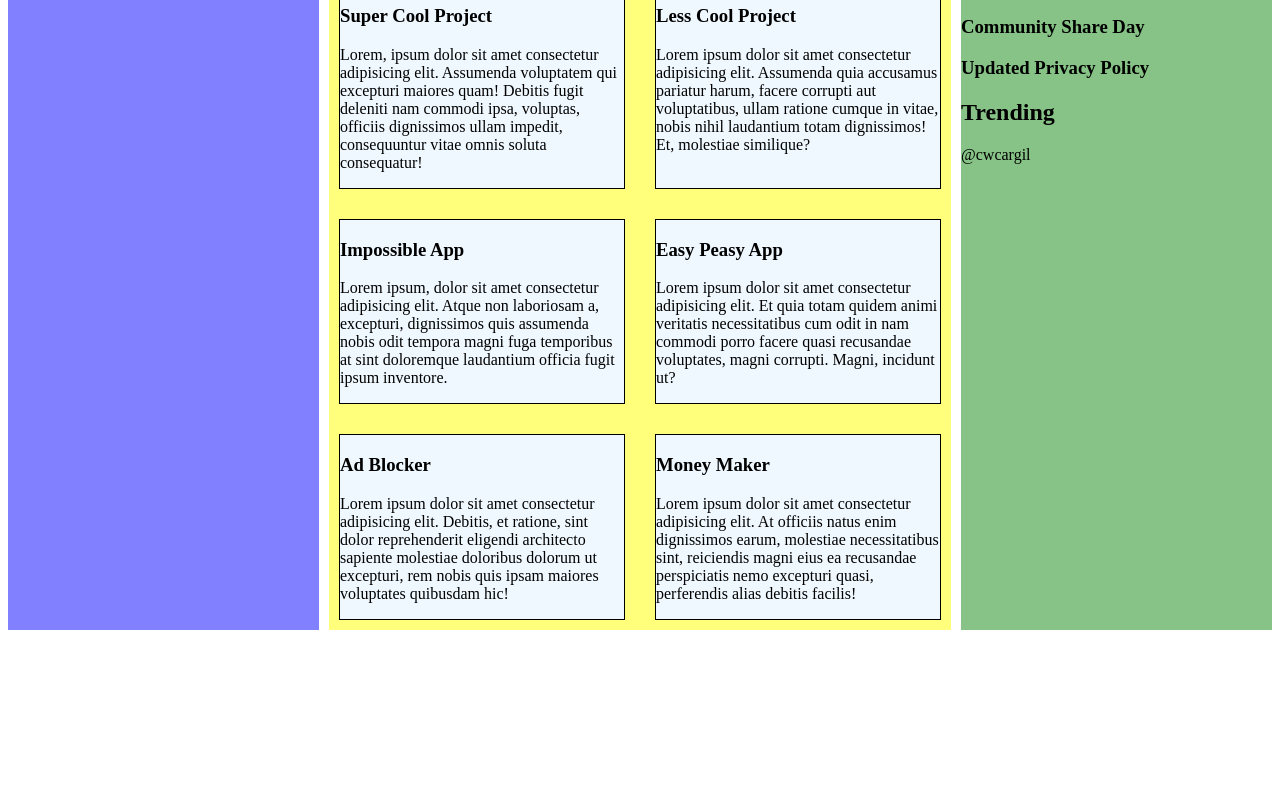
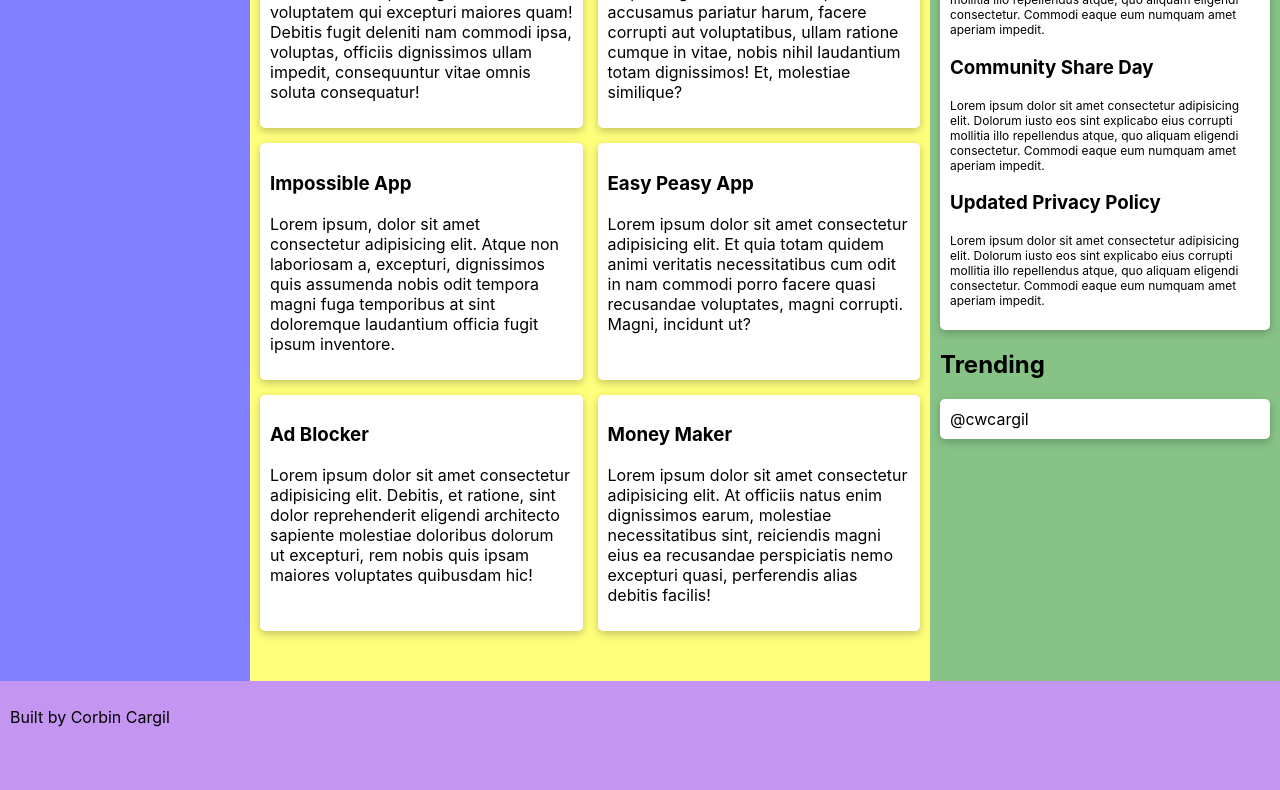
Before and after one commit to corbincargil/dashboard-example, a plain HTML site: page index.html in a window 1280 px wide. Shown: the part 287-1077 px from the top of the page. Before the commit the page ends 925 px from the top, so only its background shows below. Drawn offline with Linux system fonts and the light colour scheme.

Commit message:
continued formatting. Imported svg icons.

```diff
--- a/index.html
+++ b/index.html
@@ -10,8 +10,13 @@
 <body>
     <div class="dashboard-wrapper">
         <div class="header">
-            <div class="search-bar"></div>
-            <div class="notifications"></div>
+            <div class="search-bar">
+                <img src="./icons/magnify.png" alt="search">
+                <input type="text">
+            </div>
+            <div class="notifications">
+                <img src="./icons/bell.png" alt="alerts">
+            </div>
             <div class="user-profile"></div>
             <div class="greeting"></div>
             <div class="buttons"></div>
@@ -68,27 +73,33 @@
             </div>
         </div>
         <div class="sidebar">
-            <div class="announcements">
+            <div>
                 <h2>Announcements</h2>
                 <div class="announcements">
                     <div class="announcement">
                         <h3>Site Maintenance</h3>
+                        <p>Lorem ipsum dolor sit amet consectetur adipisicing elit. Dolorum iusto eos sint explicabo eius corrupti mollitia illo repellendus atque, quo aliquam eligendi consectetur. Commodi eaque eum numquam amet aperiam impedit.</p>
                     </div>
                     <div class="announcement">
                         <h3>Community Share Day</h3>
+                        <p>Lorem ipsum dolor sit amet consectetur adipisicing elit. Dolorum iusto eos sint explicabo eius corrupti mollitia illo repellendus atque, quo aliquam eligendi consectetur. Commodi eaque eum numquam amet aperiam impedit.</p>
                     </div>
                     <div class="announcement">
                         <h3>Updated Privacy Policy</h3>
+                        <p>Lorem ipsum dolor sit amet consectetur adipisicing elit. Dolorum iusto eos sint explicabo eius corrupti mollitia illo repellendus atque, quo aliquam eligendi consectetur. Commodi eaque eum numquam amet aperiam impedit.</p>
                     </div>
                 </div>
             </div>
-            <div class="trending">
+            <div>
                 <h2>Trending</h2>
                 <div class="trending">
                     @cwcargil
                 </div>
             </div>
         </div>
+        <div class="footer">
+            <p class="footer">Built by Corbin Cargil </p>
+        </div>
     </div>
 </body>
 </html>
--- a/styles.css
+++ b/styles.css
@@ -1,29 +1,37 @@
 :root{
-
+    --dash-component-padding: 10px;
+    --main-bg-color: rgb(195, 195, 195);
+    --secondary-bg-color: white;
+    --card-shadow: rgba(0, 0, 0, 0.24) 0px 3px 8px;
+    --card-padding: 10px;
 }
 
 body{
-
+    margin: 0px;
+    padding: 0px;
+    font-family: -apple-system, BlinkMacSystemFont, 'Segoe UI', Roboto, Oxygen, Ubuntu, Cantarell, 'Open Sans', 'Helvetica Neue', sans-serif;
 }
 
 div.dashboard-wrapper{
     display: grid;
-    grid-template-columns: 1fr 2fr 1fr;
-    grid-template-rows: 1fr 2fr 2fr;
-    gap: 10px;
+    grid-template-columns: minmax(200px,250px) 2fr minmax(250px,350px);
+    grid-template-rows: minmax(80px,100px) 2fr 2fr .5fr;
 }
 
 div.header{
-    background-color: rgba(255, 0, 0, 0.538);
+    padding: var(--dash-component-padding);
+    background-color: rgba(255, 0, 0, 0.461);
     grid-area: 1/2/2/4;
 }
 
 div.nav{
+    padding: var(--dash-component-padding);
     background-color: rgba(0, 0, 255, 0.496);
     grid-area: 1/1/4/2;
 }
 
 div.projects-container{
+    padding: var(--dash-component-padding) var(--dash-component-padding) 50px;
     background-color: rgba(255, 255, 0, 0.512);
     grid-area: 2/2/4/3;
 }
@@ -31,15 +39,33 @@ div.projects-container{
 #all-projects{
     display: grid;
     grid-template-columns: repeat(auto-fit, minmax(300px,1fr));
-    gap: 10px;
+    gap: 15px;
 }
 div.projects{
-    margin: 10px;
-    background-color: aliceblue;
-    border: 1px solid black
+
 }
 
 div.sidebar{
+    padding: var(--dash-component-padding);
     background-color: rgba(0, 128, 0, 0.472);
     grid-area: 2/3/4/4;
 }
+
+div.footer{
+    padding: var(--dash-component-padding);
+    background-color: rgba(137, 43, 226, 0.499);
+    grid-area: 4/1/5/4;
+}
+
+.projects,
+.trending,
+.announcements{
+    border-radius: 5px;
+    padding: var(--card-padding);
+    box-shadow: var(--card-shadow);
+    background-color: var(--secondary-bg-color);
+}
+
+.announcements p{
+    font-size: 12px;
+}
```
Also changed, not shown: icons/account-multiple.png (added), icons/bell.png (added), icons/calendar-check-outline.png (added), icons/cog-box.png (added), icons/face-man-profile.png (added), icons/forum.png (added), icons/help-circle-outline.png (added), icons/history.png (added), icons/home-variant-outline.png (added), icons/magnify.png (added), icons/profile-pic.png (added), icons/shield-lock.png (added), icons/view-dashboard.png (added), 2 other files.
